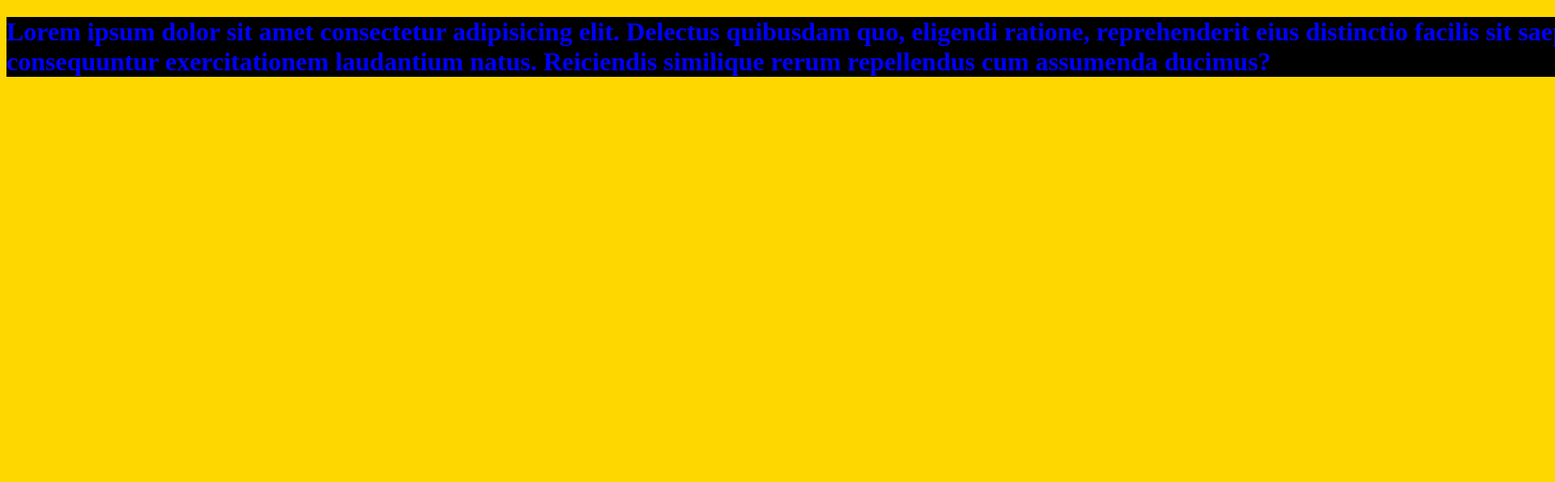
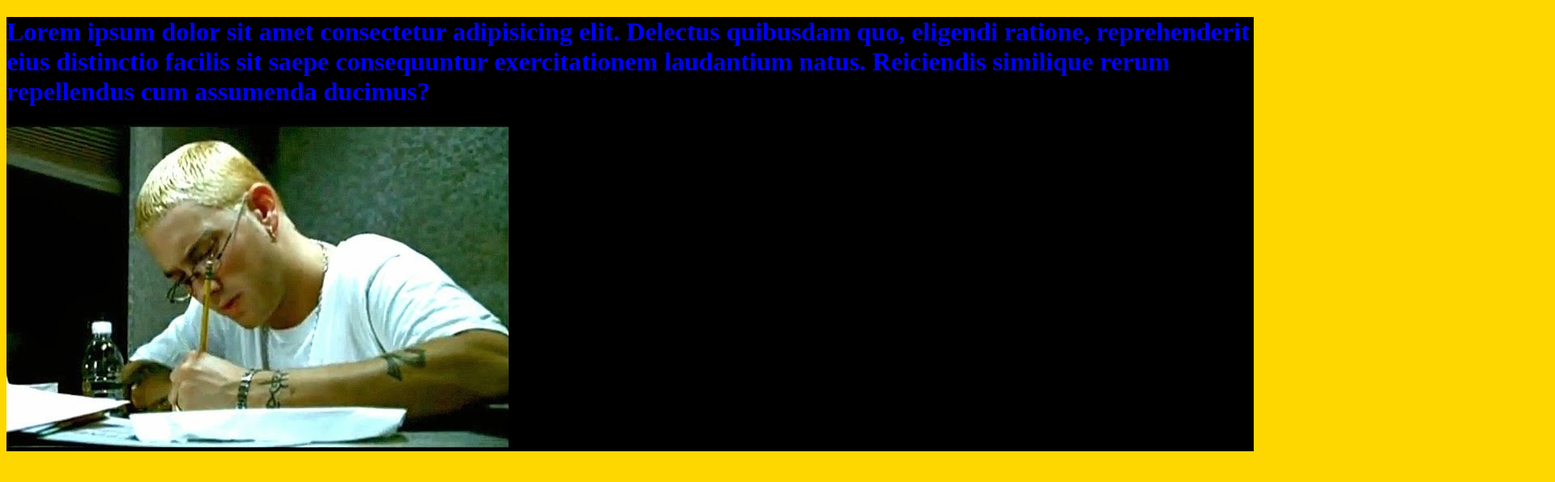
Before and after one commit to LucasMks7/Back-SmartFit, a plain HTML site: page index.html in a window 1280 px wide. Shown: the top 596 px of the page at 81% size, 1920 px wide, since content can reach past the window. Drawn offline with Linux system fonts and the light colour scheme.

Commit message:
eminem estudando
eminem estudando

```diff
--- a/css/estilos.css
+++ b/css/estilos.css
@@ -1,6 +1,6 @@
 
 .fundo{
- background-color: gold;width: 2080px;
+ background-color: gold;width: 1540px;
 }
 .cabeça{
     background-color: black;
--- a/index.html
+++ b/index.html
@@ -10,8 +10,8 @@
 <body class="fundo">
     <div class="cabeça">
         <h1 class="texto">Lorem ipsum dolor sit amet consectetur adipisicing elit. Delectus quibusdam quo, eligendi ratione, reprehenderit eius distinctio facilis sit saepe consequuntur exercitationem laudantium natus. Reiciendis similique rerum repellendus cum assumenda ducimus?
-
         </h1>
+        <p><img src="imagens/eminem estudando.jpg" alt=""></p>
     </div>
 
 </body>
```
Also changed, not shown: imagens/eminem estudando.jpg (added).
